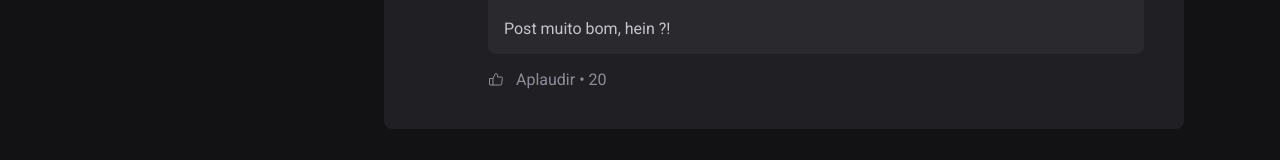
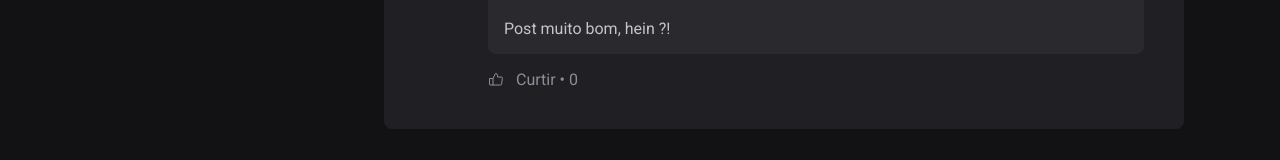
Before and after one commit to leonardojcpg/Blog-Feed, a React (Vite) app: page / in a window 1280 px wide. Shown: the part 624-784 px from the top of the page. Built offline with nearby package versions, Linux system fonts and the light colour scheme.

Commit message:
refactoring Comment component

```diff
--- a/src/components/Comment/index.jsx
+++ b/src/components/Comment/index.jsx
@@ -1,4 +1,5 @@
 import { ThumbsUp, Trash } from "phosphor-react";
+import { useState } from "react";
 import Avatar from "../Avatar";
 import styles from "./comment.module.css";
 
@@ -6,6 +7,16 @@
   const handleDeleteComment = () => {
     onDeleteComment(content)
   }
+
+  const [likeCount, setLikeCount] = useState(0)
+
+  const handleLikeComment = () => {
+    setLikeCount((state) => {
+      return state + 1
+    })
+  }
+
+
   return (
     <div className={styles.comment}>
       <Avatar
@@ -32,9 +43,9 @@
           <p>{content}</p>
         </div>
         <footer>
-          <button>
+          <button onClick={handleLikeComment}>
             <ThumbsUp />
-            Aplaudir <span>20</span>
+            Curtir <span>{likeCount}</span>
           </button>
         </footer>
       </div>
```
